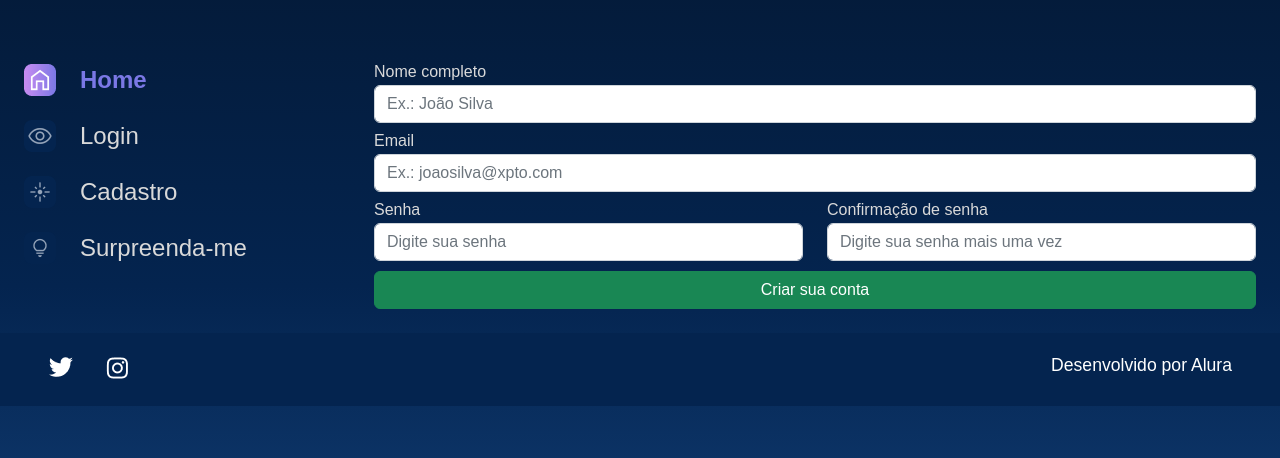
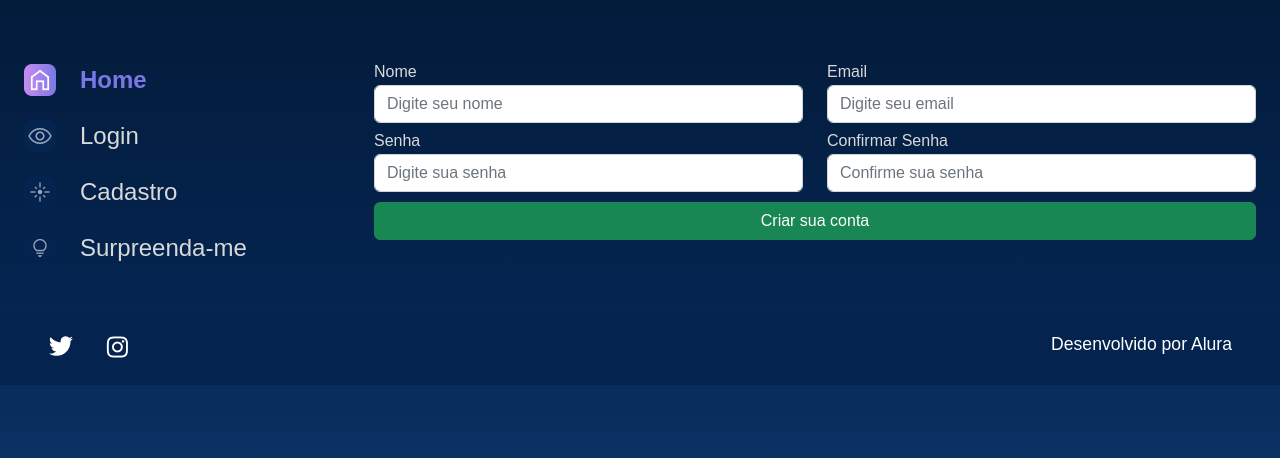
Before and after one commit to DanielBrown1998/Django-Alura, a Django app: page /usuarios/cadastro/ in a window 1280 px wide. Shown: the part 114-572 px from the top of the page. Run offline with Django 5.2, Linux system fonts and the light colour scheme.

Commit message:
Add forms for user login and registration, update templates to use form fields

```diff
--- a/template/usuarios/cadastro.html
+++ b/template/usuarios/cadastro.html
@@ -35,23 +35,14 @@
             {% include 'home/partials/_menu.html' %}
             <section class="galeria" style="margin-left: 5em">
                 <form action="" method="">
+                    {% csrf_token %}
                     <div class="row">
-                        <div class="col-12 col-lg-12" style="margin-bottom: 10px;">
-                            <label for="nome_cadastro" style="color:#D9D9D9; margin-bottom: 5px;"><b>Nome completo</b></label>
-                            <input type="text" class="form-control" name="nome_cadastro" placeholder="Ex.: João Silva" required>
+                        {% for field in form %}
+                        <div class="col-12 col-lg-6" style="margin-bottom: 10px;">
+                            <label for="{{field.id_for_label}}" style="color:#D9D9D9; margin-bottom: 5px;"><b>{{field.label}}</b></label>
+                            {{field}}
                         </div>
-                        <div class="col-12 col-lg-12" style="margin-bottom: 10px;">
-                            <label for="email" style="color:#D9D9D9; margin-bottom: 5px;"><b>Email</b></label>
-                            <input type="email" class="form-control" name="email" placeholder="Ex.: joaosilva@xpto.com" required>
-                        </div>
-                        <div class="col-12 col-lg-6" style="margin-bottom: 10px;">
-                            <label for="password1" style="color:#D9D9D9; margin-bottom: 5px;"><b>Senha</b></label>
-                            <input type="password" class="form-control" name="password1" placeholder="Digite sua senha" required>
-                        </div>
-                        <div class="col-12 col-lg-6" style="margin-bottom: 10px;">
-                            <label for="password2" style="color:#D9D9D9; margin-bottom: 5px;"><b>Confirmação de senha</b></label>
-                            <input type="password" class="form-control" name="password2" placeholder="Digite sua senha mais uma vez" required>
-                        </div>
+                        {% endfor %}
                         <div class="col-12 text-center">
                             <button class="btn btn-success col-12" style="padding: top 5px;" type="submit">Criar sua conta</button>
                         </div>
--- /dev/null
+++ b/usuarios/forms.py
@@ -0,0 +1,78 @@
+from django import forms
+
+class LoginForm(forms.Form):
+    nome_login = forms.CharField(
+        label="Nome de Login",
+        required=True,
+        max_length=100,
+        widget= forms.TextInput(
+            attrs={
+                'placeholder': 'Digite seu nome de login',
+                'class': 'form-control',
+            },
+        ),
+    )
+    senha = forms.CharField(
+        label="Senha",
+        required=True,
+        max_length=20,
+        widget= forms.PasswordInput(
+            attrs={
+                'placeholder': 'Digite sua senha',
+                'class': 'form-control',
+
+            },
+        ),
+    )
+
+class CadastroForm(forms.Form):
+    nome = forms.CharField(
+        label="Nome",
+        required=True,
+        max_length=100,
+        widget= forms.TextInput(
+            attrs={
+                'placeholder': 'Digite seu nome',
+                'class': 'form-control',
+            },
+        ),
+    )
+    email = forms.EmailField(
+        label="Email",
+        required=True,
+        widget= forms.EmailInput(
+            attrs={
+                'placeholder': 'Digite seu email',
+                'class': 'form-control',
+            },
+        ),
+    )
+    senha = forms.CharField(
+        label="Senha",
+        required=True,
+        max_length=20,
+        widget= forms.PasswordInput(
+            attrs={
+                'placeholder': 'Digite sua senha',
+                'class': 'form-control',
+            },
+        ),
+    )
+    confirmar_senha = forms.CharField(
+        label="Confirmar Senha",
+        required=True,
+        max_length=20,
+        widget= forms.PasswordInput(
+            attrs={
+                'placeholder': 'Confirme sua senha',
+                'class': 'form-control',
+            },
+        ),
+    )
+    def clean(self):
+        cleaned_data = super().clean()
+        senha = cleaned_data.get('senha')
+        confirmar_senha = cleaned_data.get('confirmar_senha')
+        if senha != confirmar_senha:
+            raise forms.ValidationError('As senhas não conferem')
+        return cleaned_data
--- a/usuarios/views.py
+++ b/usuarios/views.py
@@ -1,11 +1,17 @@
 from django.shortcuts import render
-
+from usuarios.forms import LoginForm, CadastroForm
 # Create your views here.
 def login(request):
-
-    return render(request, 'usuarios/login.html')
+    form = LoginForm()
+    context = {
+        'form': form
+    }
+    return render(request, 'usuarios/login.html', context)
 
 
 def cadastro(request):
-
-    return render(request, 'usuarios/cadastro.html')
+    form = CadastroForm()
+    context = {
+        'form': form
+    }
+    return render(request, 'usuarios/cadastro.html', context)
```
Also changed, not shown: template/usuarios/login.html (+10 -7 lines).
